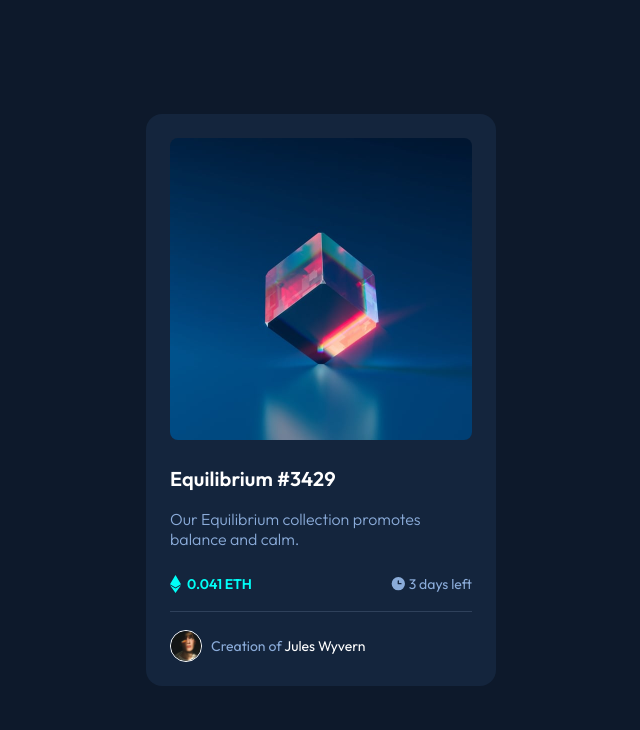
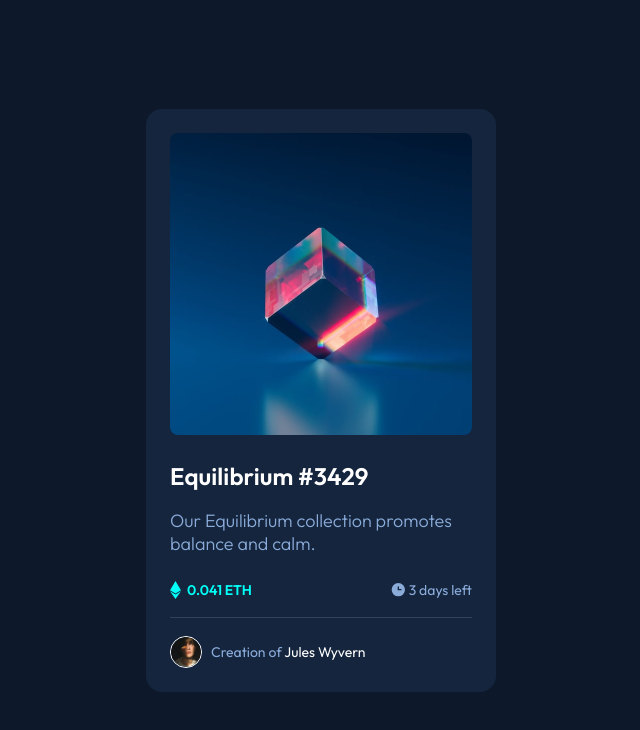
Before and after one commit to AziraalDev/nft-preview-card-component, a plain HTML site: page index.html in a window 1280 px wide. Shown: the whole page, without its empty margins (319-959 px from the left). Drawn offline with Linux system fonts and the light colour scheme.

Commit message:
Another commit for fonts

```diff
--- a/style.css
+++ b/style.css
@@ -92,7 +92,7 @@ img {
 
 .main-title {
     color: var(--clr-white);
-    font-size: 1.25rem;
+    font-size: 1.5rem;
     letter-spacing: 0.005rem;
     font-weight: var(--fw-600);
     margin-top: 0.5rem;
@@ -109,6 +109,7 @@ img {
 .main-text {
     color: var(--clr-soft-blue);
     font-weight: var(--fw-300);
+    font-size: 1.125rem;
 }
 
 .sub-container {
```
